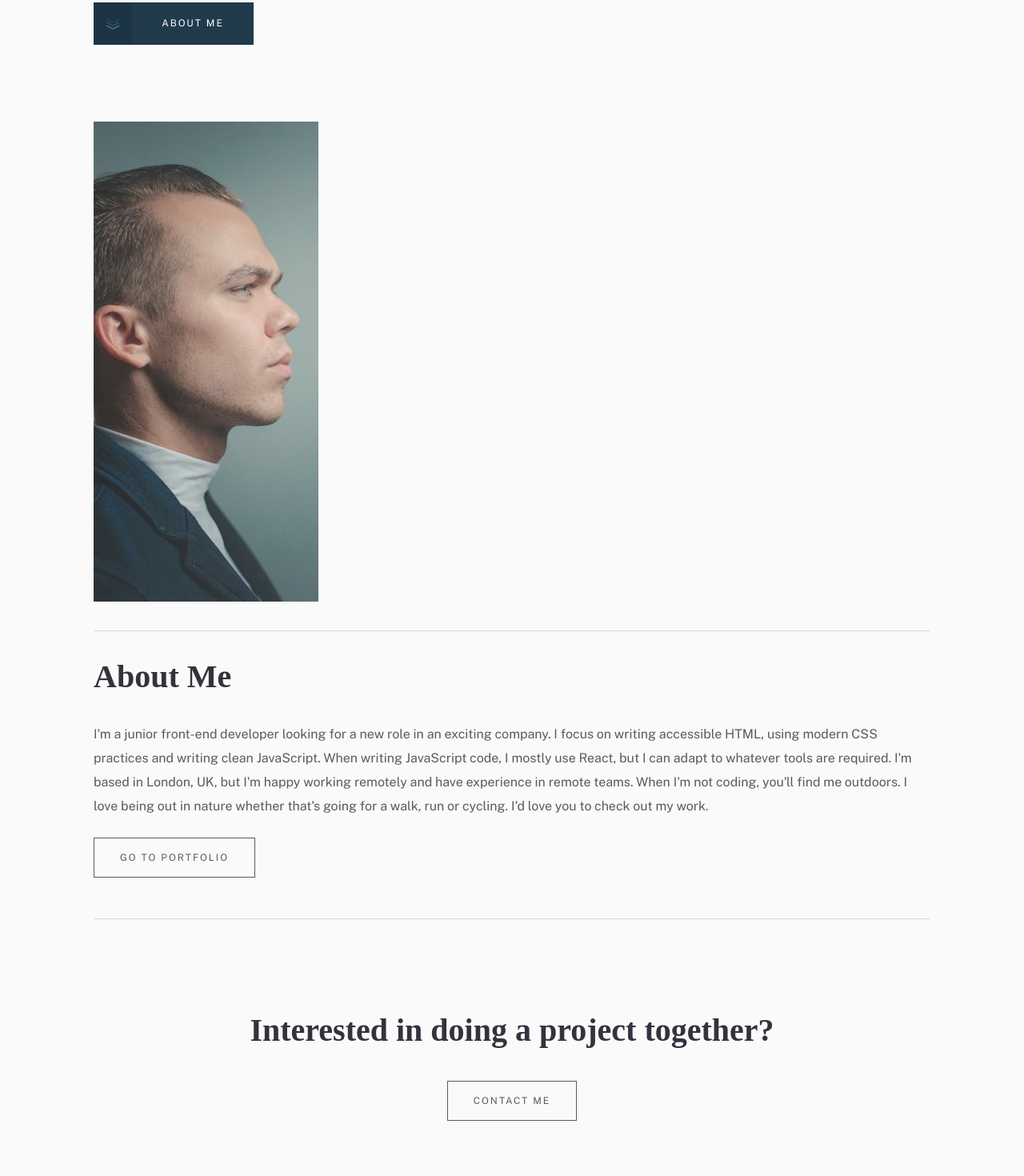
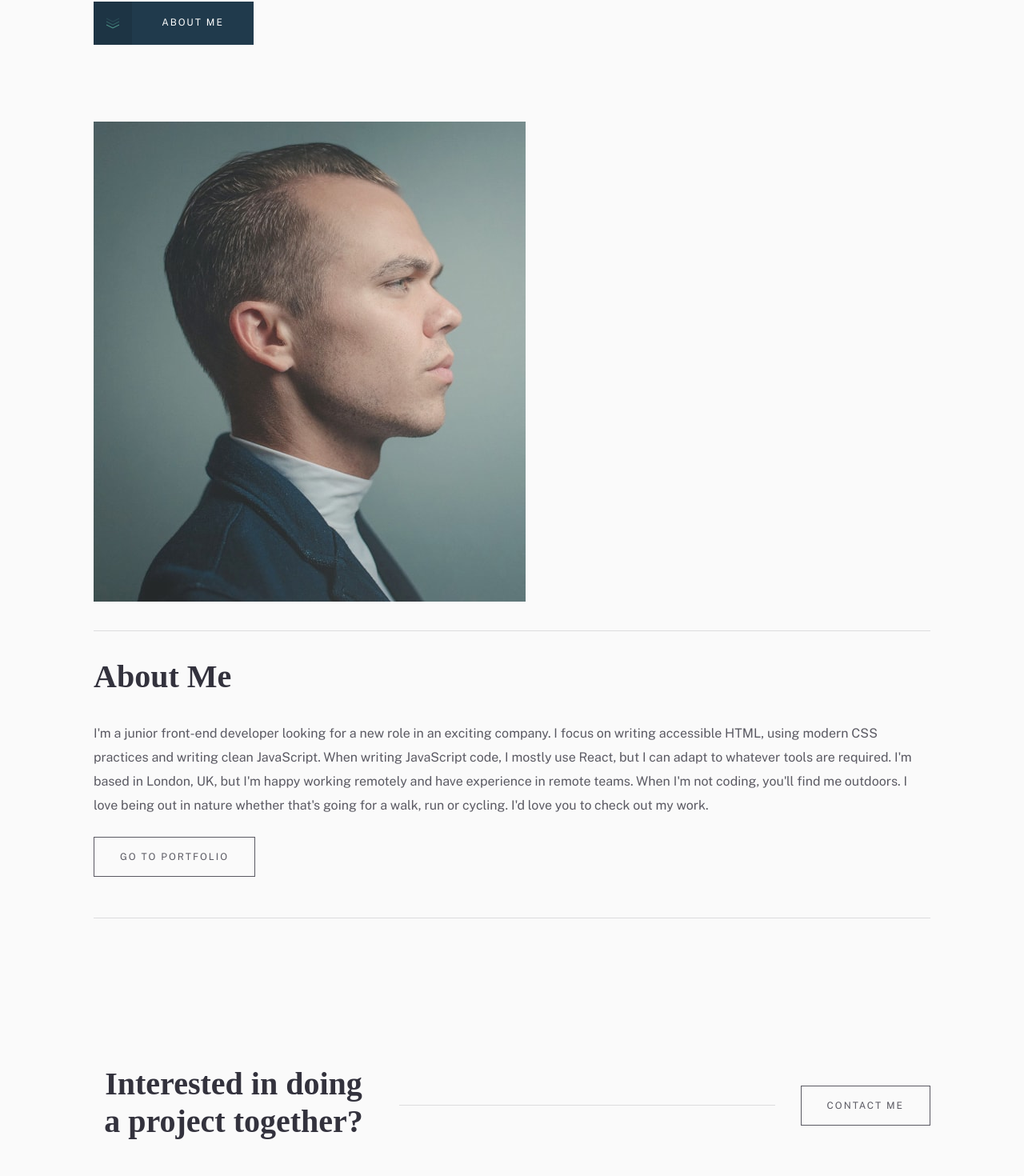
Before and after one commit to NicholasAnich/Simple-life-layout, a Next.js app: page / in a window 1280 px wide. Shown: the part 605-2075 px from the top of the page at 80% size. Built offline with nearby package versions, Linux system fonts and the light colour scheme.

Commit message:
styled reachout component above footer to be dynamic

```diff
--- a/components/Reachout.module.css
+++ b/components/Reachout.module.css
@@ -29,7 +29,7 @@
     margin-bottom: 1em;
 }
 
-@media (medium) {
+@media (min-width: 640px) {
     .contactMe {
         display: flex;
         align-items: center;
@@ -38,25 +38,27 @@
         margin: 150px 0;
     }
     .contactTitle {
-        display: flex;
-        align-items: center;
-        flex-grow: 1;
-
+        min-width: 350px;
         gap: 32px;
-    }
-
-    .contactTitle::after {
-        content: "";
-        display: block;
-
-        width: 50%;
-        height: 1px;
-
-        background-color: #33323d;
-        opacity: 0.15;
     }
 
     .linkContainer {
         flex-shrink: 0;
     }
 }
+
+@media (min-width: 766px) {
+    .divider {
+        content: "";
+        display: inline-block;
+
+        width: 100%;
+        height: 1px;
+
+        background-color: #33323d;
+        opacity: 0.15;
+    }
+}
+
+@media (min-width: 1000px) {
+}
--- a/components/reachout.tsx
+++ b/components/reachout.tsx
@@ -6,6 +6,7 @@ export default function Reachout() {
         <div>
             <div className={styles.contactMe}>
                 <h2 className={styles.contactTitle}>Interested in doing a project together?</h2>
+                <span className={styles.divider}></span>
                 <div className={styles.linkContainer}>
                     <Link className={styles.linkBtn} href={"/contact"}>
                         Contact Me
--- a/pages/index.tsx
+++ b/pages/index.tsx
@@ -35,8 +35,16 @@ export default function Home() {
             <div className={styles.aboutMeSection}>
                 <div className={styles.author}>
                     <picture>
-                        <source srcSet="/images/homepage/tablet/image-homepage-profile.jpg" media="(min-width: 600px)" />
-                        <source srcSet="/images/homepage/tablet/image-homepage-profile@2x.jpg" media="(min-width: 850px)" />
+                        <source
+                            media="(min-width: 1000px)"
+                            srcSet="/images/homepage/desktop/image-homepage-profile.jpg, /images/homepage/desktop/image-homepage-profile@2x.jpg 2x"
+                        />
+                        <source
+                            media="(min-width: 600px)"
+                            srcSet="/images/homepage/tablet/image-homepage-profile.jpg, /images/homepage/tablet/image-homepage-profile@2x 2x"
+                        />
+                        {/* <source srcSet="/images/homepage/tablet/image-homepage-profile@2x.jpg" media="(min-width: 850px)" /> */}
+                        {/* <source srcSet="/images/homepage/desktop/image-homepage-profile@2x.jpg" media="(min-width: 1200px)" /> */}
                         <img className={styles.authorImg} src="/images/homepage/mobile/image-homepage-profile.jpg" alt="Alex Spencer" />
                     </picture>
                 </div>
--- a/styles/Home.module.css
+++ b/styles/Home.module.css
@@ -151,6 +151,9 @@
     .heroImage {
         background-image: url("../public/images/homepage/mobile/image-homepage-hero@2x.jpg");
     }
+    .author {
+        text-align: center;
+    }
 }
 /* Tabelet */
 @media (medium) {
@@ -195,10 +198,17 @@
         display: grid;
         grid-template-columns: minmax(250px, 281px) minmax(250px, 339px);
         gap: 4.375em;
+        justify-content: space-between;
     }
 
     .aboutMe::before {
         margin-top: 0;
+    }
+}
+
+@media (min-width: 640px) {
+    .author {
+        align-self: center;
     }
 }
 
@@ -222,4 +232,26 @@
     .heroIntro {
         min-width: 0;
     }
+
+    .aboutMeSection {
+        grid-template-columns: minmax(400px, 540px) minmax(250px, 350px);
+        margin-top: 150px;
+        gap: 125px;
+    }
+
+    .aboutMe::before {
+        margin-bottom: 50px;
+    }
+
+    .aboutMe::after {
+        margin-top: 50px;
+    }
+
+    .author {
+        align-self: auto;
+    }
+
+    .aboutBody {
+        /* margin-right: 0.3em; */
+    }
 }
--- a/styles/globals.css
+++ b/styles/globals.css
@@ -59,6 +59,12 @@ h3 {
     font-size: 32px;
 }
 
+img {
+    max-width: 100%;
+    /* width: 100%; */
+    height: auto;
+}
+
 @media (min-width: 1000px) {
     h1 {
         font-size: 50px;
@@ -71,4 +77,10 @@ h3 {
     h3 {
         font-size: 32px;
     }
+
+    img {
+        /* width: 100%; */
+        height: 100%;
+        object-fit: cover;
+    }
 }
```
